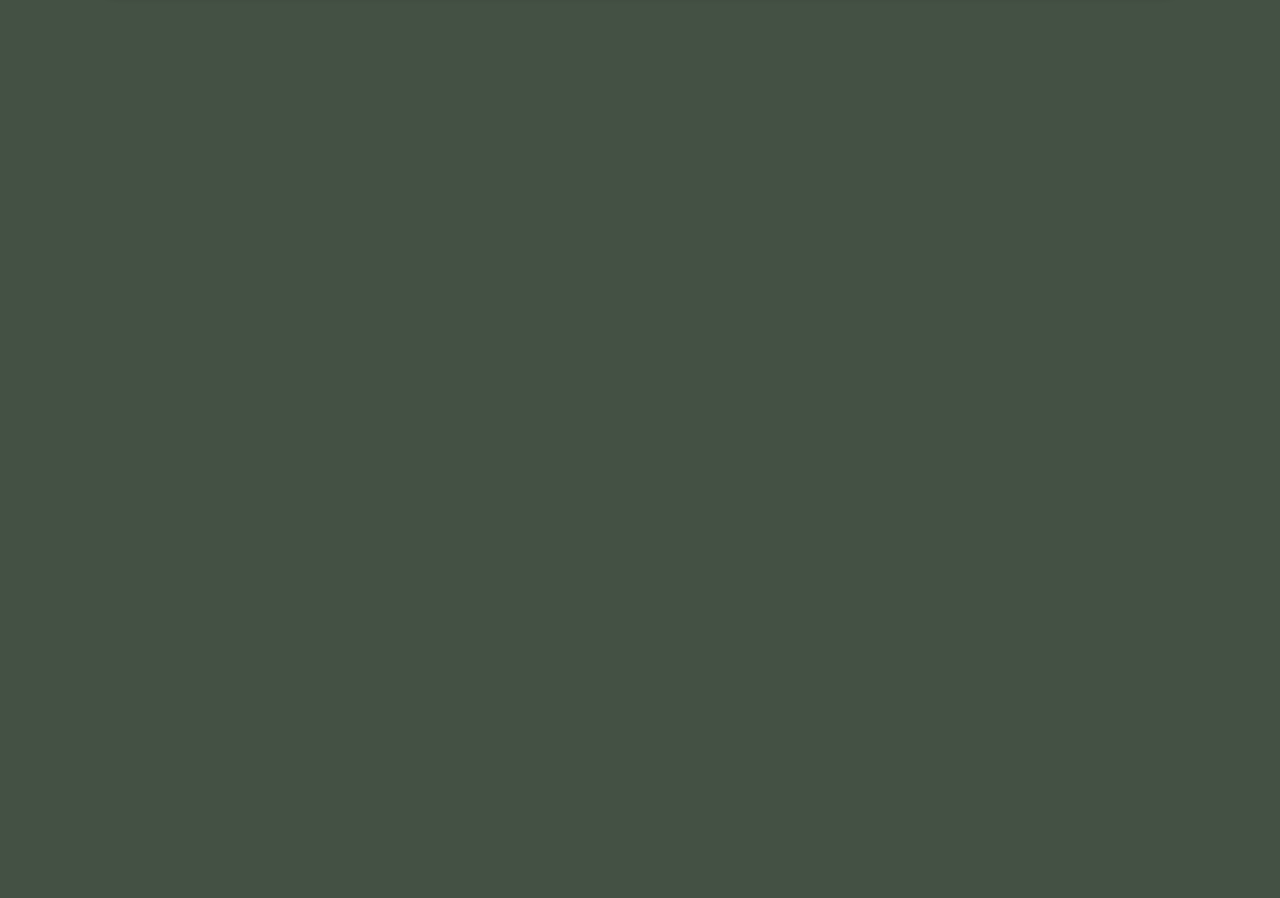
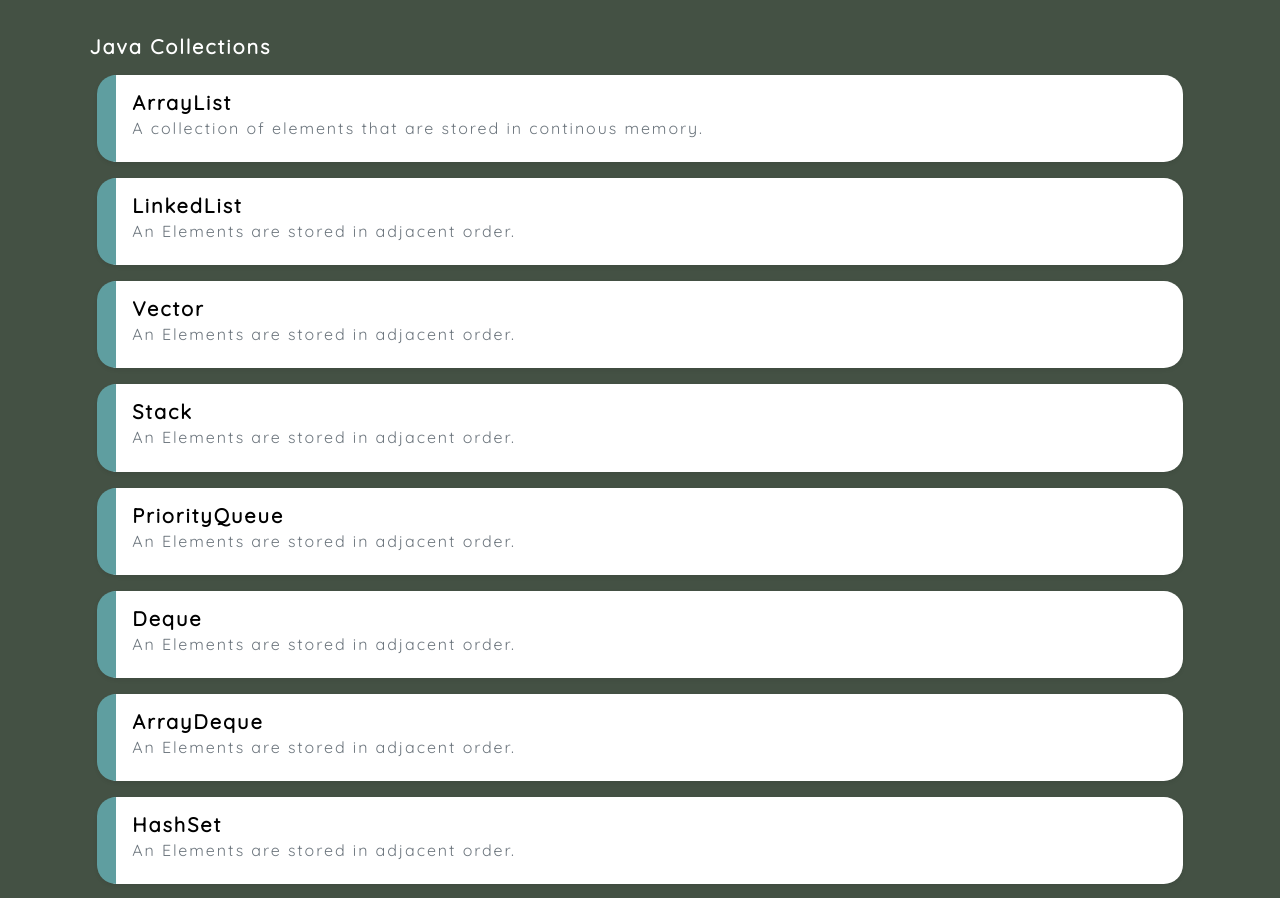
Before and after one commit to yousuf1997/DSA-Brushup-Site, an Angular app: page /content in a window 1280 px wide. Shown: the part 749-1647 px from the top of the page. Before the commit the page ends 800 px from the top, so only its background shows below. Built offline with nearby package versions, Linux system fonts and the light colour scheme.

Commit message:
added java collection list

```diff
--- a/package.json
+++ b/package.json
@@ -25,6 +25,7 @@
     "zone.js": "~0.11.4"
   },
   "devDependencies": {
+    "@angular-builders/custom-webpack": "^13.1.0",
     "@angular-devkit/build-angular": "~13.2.3",
     "@angular/cli": "~13.2.3",
     "@angular/compiler-cli": "~13.2.0",
@@ -36,6 +37,7 @@
     "karma-coverage": "~2.1.0",
     "karma-jasmine": "~4.0.0",
     "karma-jasmine-html-reporter": "~1.7.0",
+    "raw-loader": "^4.0.2",
     "typescript": "~4.5.2"
   }
 }
--- a/src/app/content/content.component.html
+++ b/src/app/content/content.component.html
@@ -3,21 +3,10 @@
 
   <div class="row">
 
-    <div class="col">
-
-       <h3 style="font-weight: bolder; color: whitesmoke;">Data Structures</h3>
-
-    </div>
-
-  </div>
-
-  <div class="row">
-
     <div class="col" style="padding: 1em;">
-
+      <h5 style="color: white; font-weight: bold;">Data Structure</h5>
       <div class="d-flex justify-content-center flex-column">
         <div class="p-2" *ngFor="let ds of dsNames">
-
           <a routerLink="/content-viewer" style="  text-decoration: none; color: black">
             <div class="card card-customization shadow-sm">
               <div class="card-body">
@@ -35,5 +24,28 @@
 
   </div>
 
+  <div class="row">
+
+    <div class="col" style="padding: 1em;">
+      <h5 style="color: white; font-weight: bold;">Java Collections</h5>
+      <div class="d-flex justify-content-center flex-column">
+        <div class="p-2" *ngFor="let item of javaCollectionList">
+          <a routerLink="/content-viewer" style="  text-decoration: none; color: black">
+            <div class="card card-customization shadow-sm">
+              <div class="card-body">
+                <h5 class="card-title" style="font-weight: bold;">{{item.title}}</h5>
+                <h6 class="card-subtitle mb-2 text-muted">{{item.description}}</h6>
+              </div>
+            </div>
+
+          </a>
+
+        </div>
+      </div>
+
+    </div>
+
+  </div>
+
 
 </div>
--- a/src/app/content/content.component.ts
+++ b/src/app/content/content.component.ts
@@ -11,13 +11,24 @@ export class ContentComponent implements OnInit {
 
   constructor(private service: AssetServiceService) { }
 
-  public dsNames :Array<ListItem> = [];
+  public dsNames: Array<ListItem> = [];
+  public javaCollectionList: Array<ListItem> = [];
 
   ngOnInit(): void {
+
     this.service.getListTitle().subscribe(
 
-      (items : ListItem[] ) => {
-          this.dsNames = items;
+      (items: ListItem[]) => {
+        this.dsNames = items;
+      }
+
+    )
+
+
+    this.service.getJavaCollectionList().subscribe(
+
+      (items: ListItem[]) => {
+        this.javaCollectionList = items;
       }
 
     )
--- a/src/app/main/main.component.html
+++ b/src/app/main/main.component.html
@@ -7,9 +7,9 @@
     </a>
 
     <div class="collapse navbar-collapse" id="navbarNav">
-      <ul class="navbar-nav">
+      <div class="navbar-nav base-font">
 
-      </ul>
+      </div>
     </div>
   </nav>
 
--- a/src/app/service/asset-service.service.ts
+++ b/src/app/service/asset-service.service.ts
@@ -16,6 +16,9 @@ export class AssetServiceService {
 
   getData(type: string){
       return this.http.get(environment.ARRAY_URL);
+  }
 
+  getJavaCollectionList(){
+    return this.http.get<ListItem[]>(environment.JAVA_COLLECTION_LIST);
   }
 }
--- /dev/null
+++ b/src/assets/data/java_collections.json
@@ -0,0 +1,43 @@
+ [
+        {
+            "title" : "ArrayList",
+            "description" : "A collection of elements that are stored in continous memory."
+        },
+        {
+            "title" : "LinkedList",
+            "description" : "An Elements are stored in adjacent order."
+        },
+        {
+            "title" : "Vector",
+            "description" : "An Elements are stored in adjacent order."
+        },
+        {
+            "title" : "Stack",
+            "description" : "An Elements are stored in adjacent order."
+        },
+        {
+            "title" : "PriorityQueue",
+            "description" : "An Elements are stored in adjacent order."
+        },
+        {
+            "title" : "Deque",
+            "description" : "An Elements are stored in adjacent order."
+        }
+        ,
+        {
+            "title" : "ArrayDeque",
+            "description" : "An Elements are stored in adjacent order."
+        },
+        {
+            "title" : "HashSet",
+            "description" : "An Elements are stored in adjacent order."
+        },
+        {
+            "title" : "SortedSet",
+            "description" : "An Elements are stored in adjacent order."
+        },
+        {
+            "title" : "TreeSet",
+            "description" : "An Elements are stored in adjacent order."
+        }
+    ]
--- a/src/environments/environment.ts
+++ b/src/environments/environment.ts
@@ -5,7 +5,8 @@
 export const environment = {
   production: false,
   LIST_TITLE_URL : "../assets/data/list-data.json",
-  ARRAY_URL : "../assets/data/array.json"
+  ARRAY_URL : "../assets/data/array.json",
+  JAVA_COLLECTION_LIST : "../assets/data/java_collections.json"
 };
 
 /*
```
Also changed, not shown: 1 other file (tests, documents, lock files or other folders).
